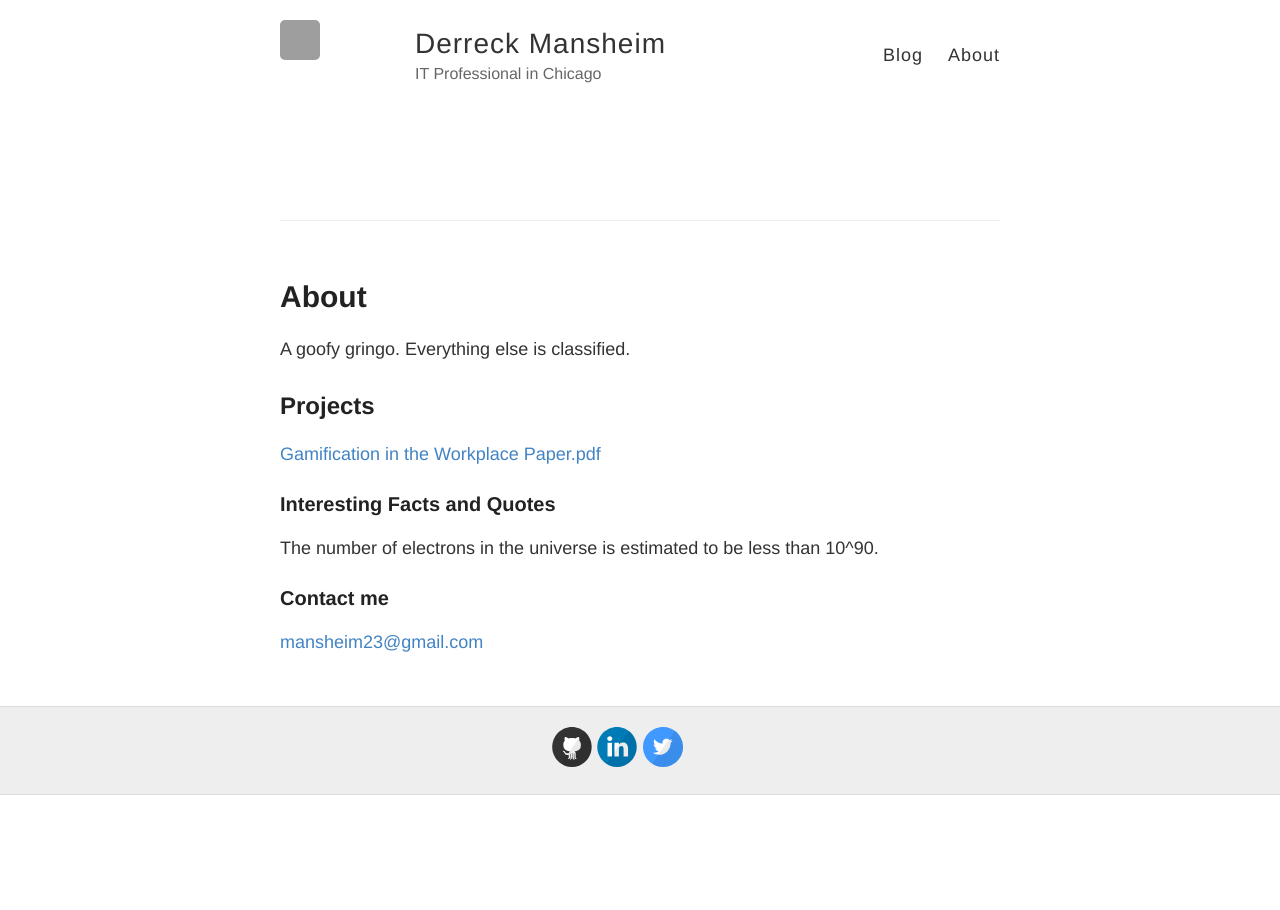
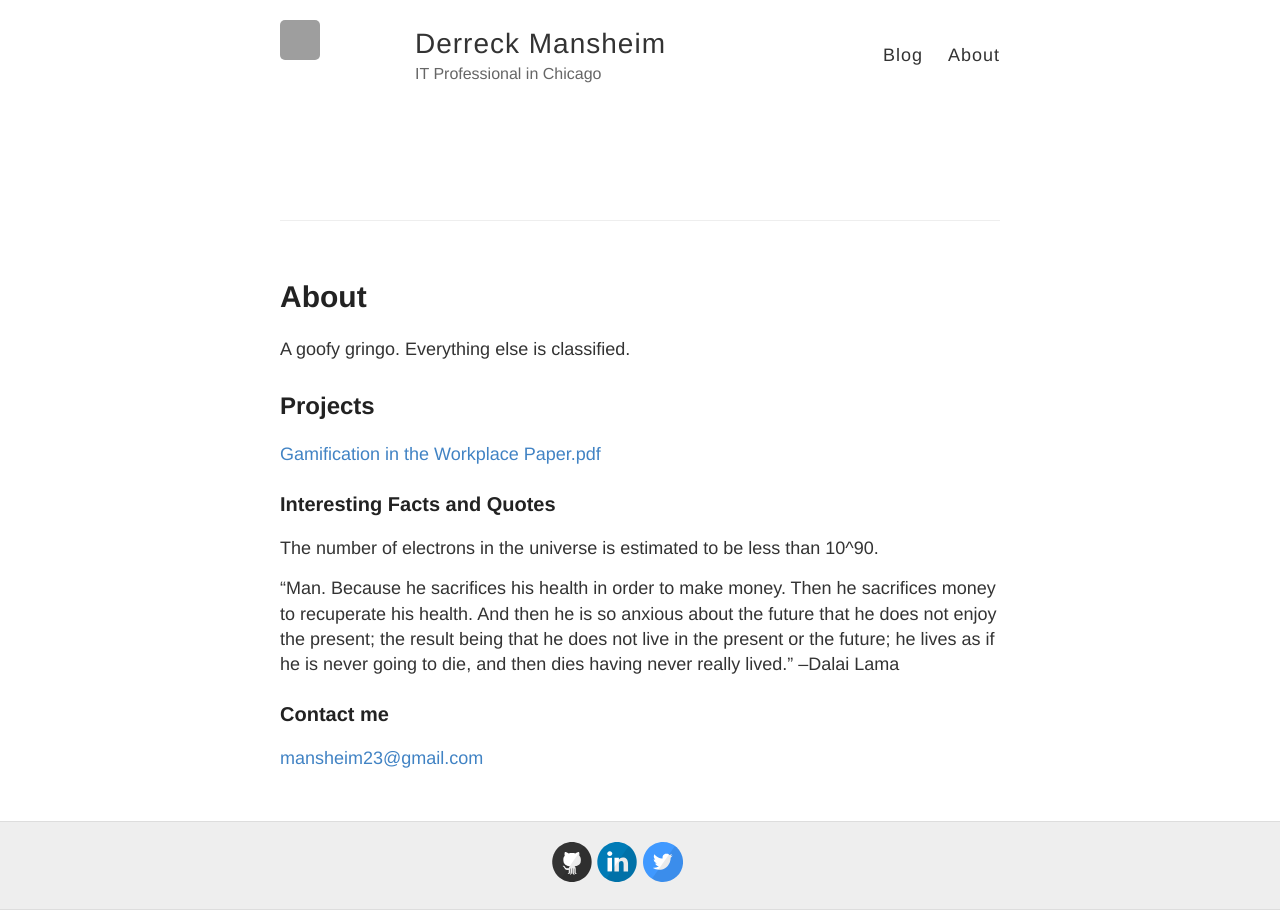
Before and after one commit to DerreckM/DerreckM.github.io, a Jekyll site: the page built from about.md, in a window 1280 px wide. Built offline with Jekyll 4.4.1, drawn with Linux system fonts in a browser that asks for light colours; grey boxes are pictures that could not be loaded.

Commit message:
Update about.md

```diff
--- a/about.md
+++ b/about.md
@@ -12,6 +12,9 @@ A goofy gringo.  Everything else is classified.
 ### Interesting Facts and Quotes
 The number of electrons in the universe is estimated to be less than 10^90.
 
+“Man. Because he sacrifices his health in order to make money. Then he sacrifices money to recuperate his health. And then he is so anxious about the future that he does not enjoy the present; the result being that he does not live in the present or the future;
+he lives as if he is never going to die, and then dies having never really lived.” --Dalai Lama
+
 ### Contact me
 
 [mansheim23@gmail.com](mailto:mansheim23@gmail.com)
```
